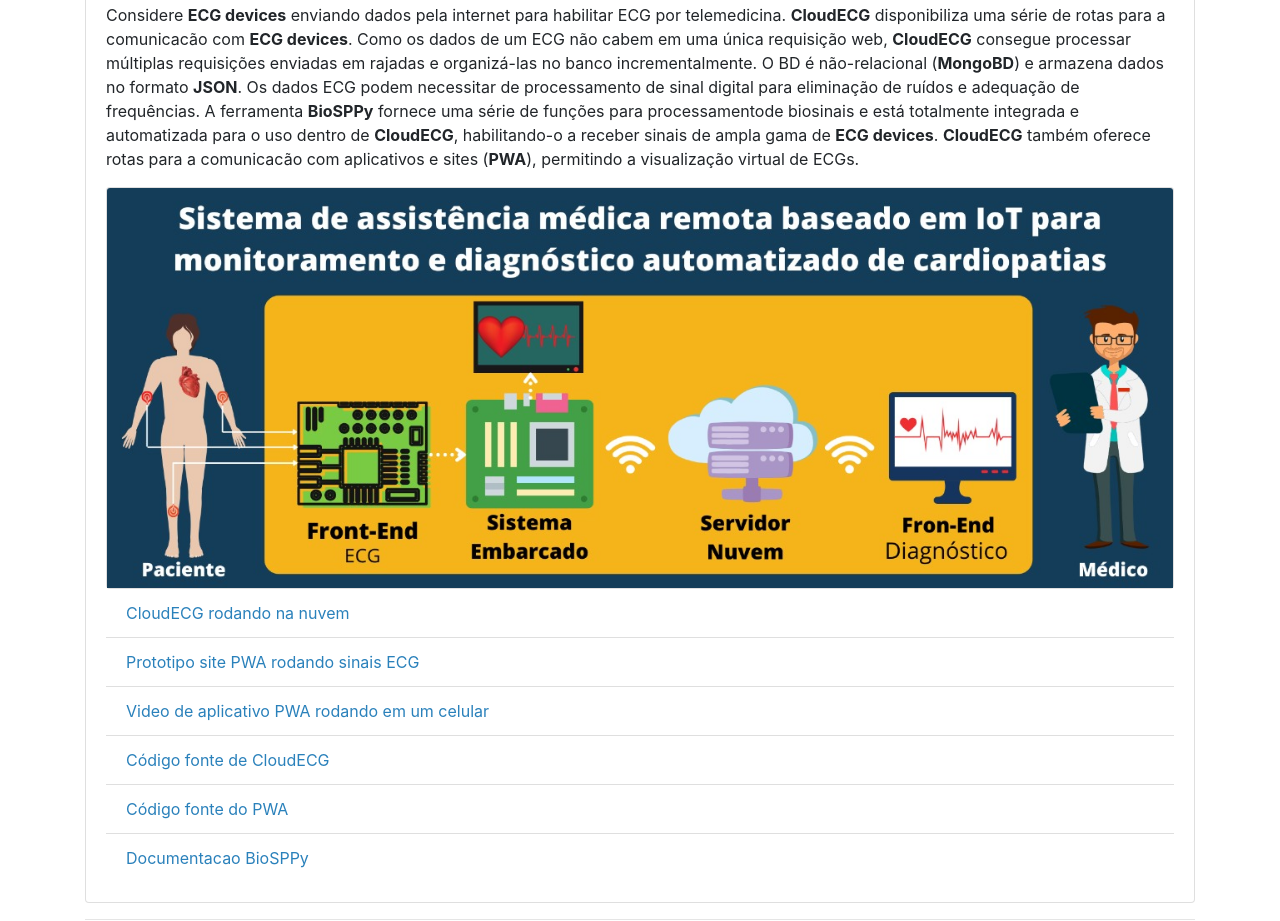
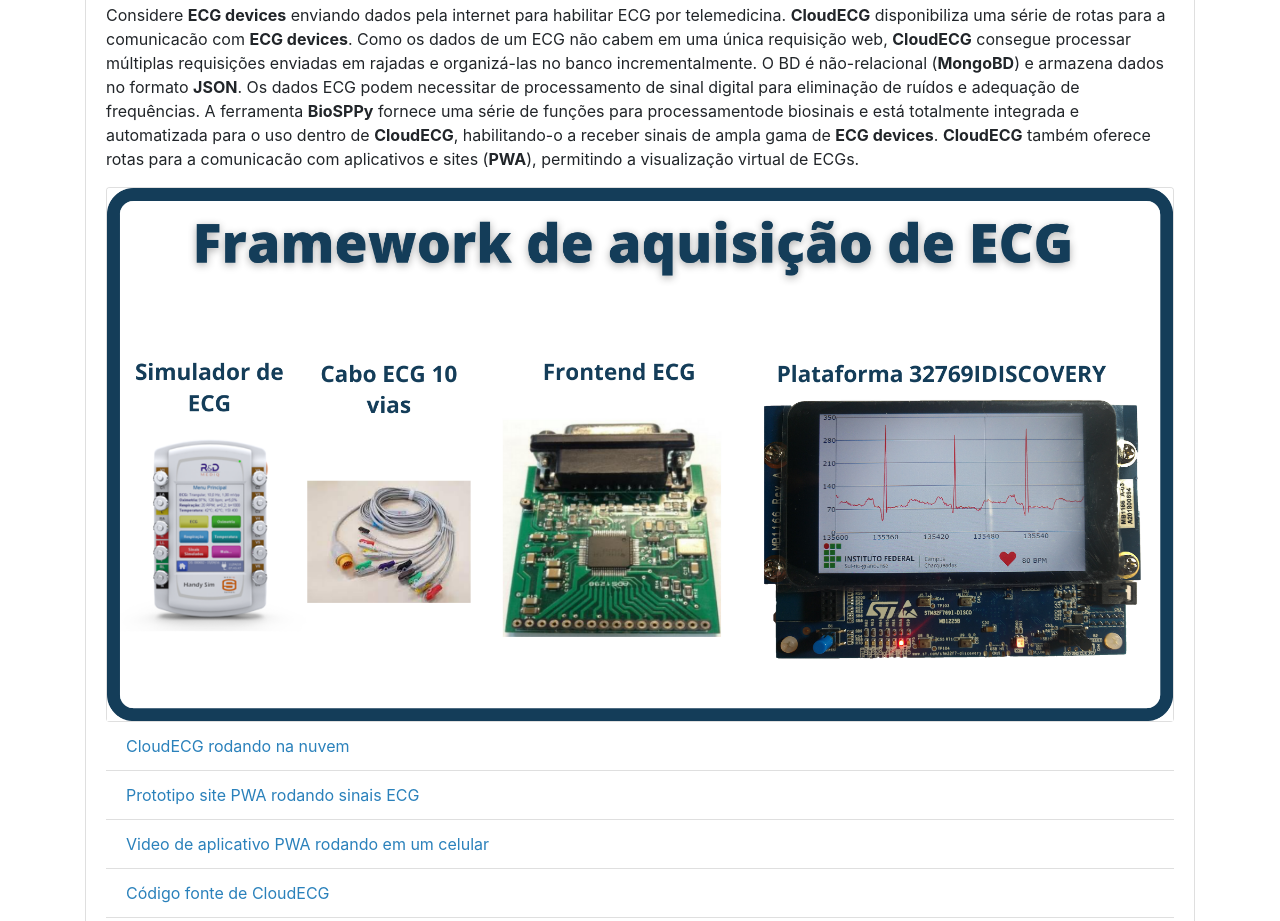
Before and after one commit to if4health/siteTech4Health, a plain HTML site: page html/tcc_ECA.html in a window 1280 px wide. Shown: the part 658-1579 px from the top of the page. Drawn offline with nearby package versions, Linux system fonts and the light colour scheme.

Commit message:
Update tcc_ECA.html

```diff
--- a/html/tcc_ECA.html
+++ b/html/tcc_ECA.html
@@ -114,7 +114,7 @@
           </p>
 
 	 <div class="card">
-        <img src="../logo/overview.jpeg" loading="lazy" class="card-img-top" alt="Cloud RCG overview">
+        <img src="../img/Idéias TCC.png" loading="lazy" class="card-img-top" alt="Cloud RCG overview">
         </div>
 
 
```
